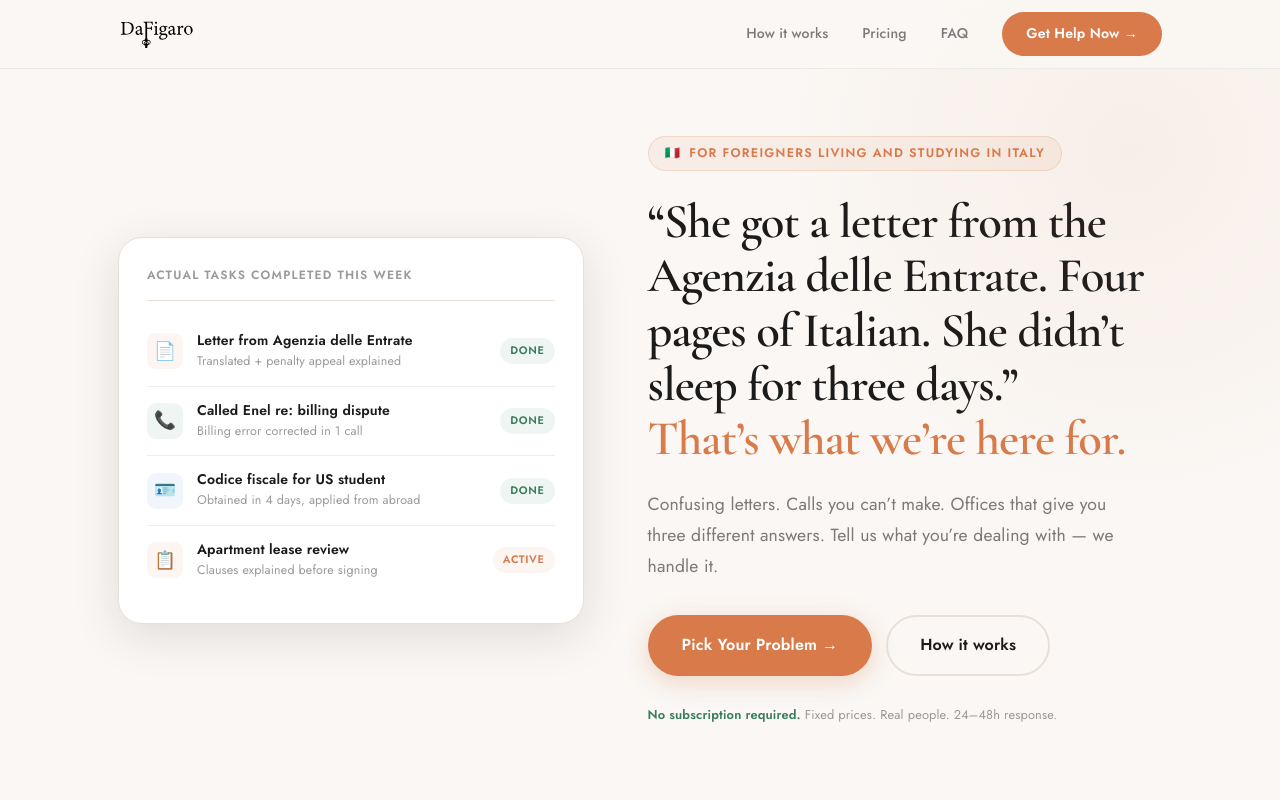
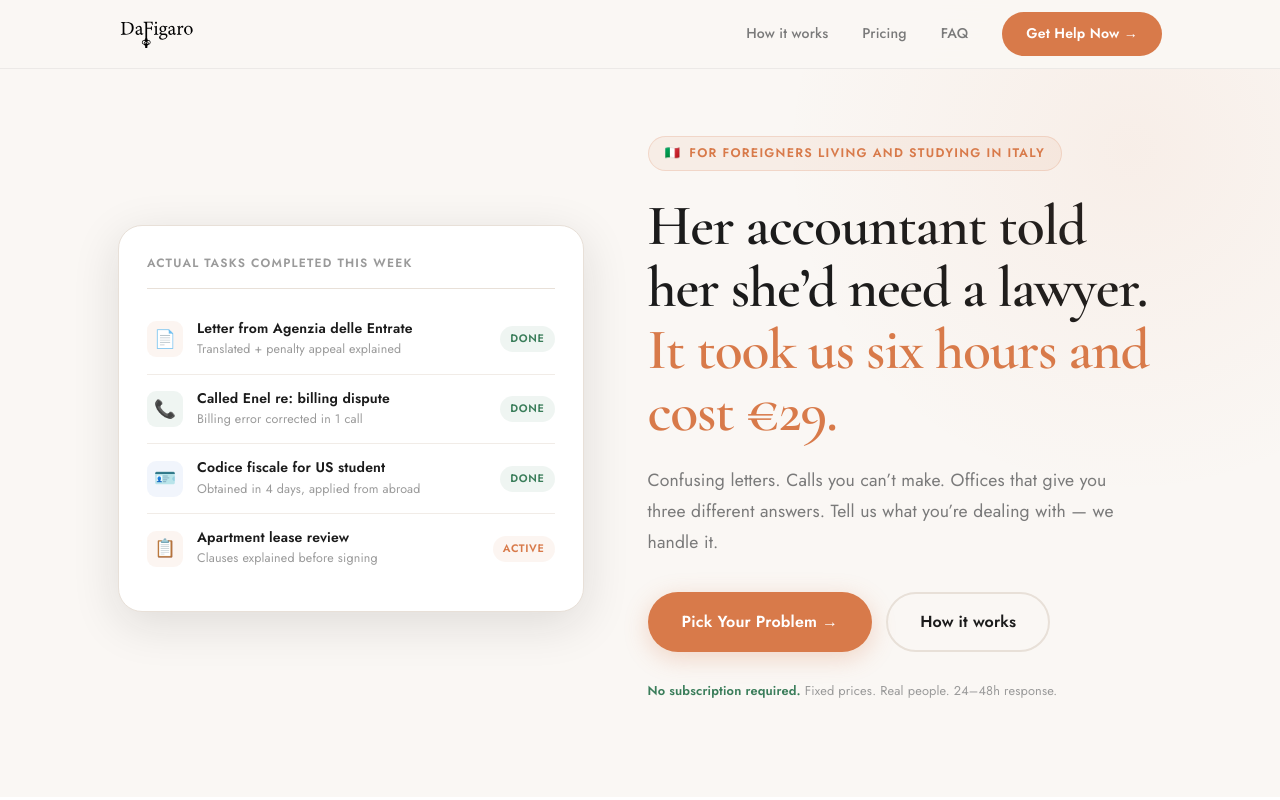
Before and after one commit to Sorvantis999/dafigaro, a Next.js app: page / in a window 1280 px wide. Shown: the top 800 px of the page. Built offline with nearby package versions, Linux system fonts and the light colour scheme.

Commit message:
Caples reversal headline: authority setup + surprising inversion

```diff
--- a/src/app/globals.css
+++ b/src/app/globals.css
@@ -346,9 +346,9 @@ h1, h2, h3, h4, h5 {
 
 .hero h1 {
   font-family: var(--font-display);
-  font-size: clamp(1.9rem, 3.8vw, 3.2rem);
-  font-weight: 600;
-  line-height: 1.12;
+  font-size: clamp(2.2rem, 4.5vw, 3.8rem);
+  font-weight: 600;
+  line-height: 1.08;
   color: var(--black);
   margin-bottom: 22px;
   letter-spacing: -0.02em;
--- a/src/app/page.tsx
+++ b/src/app/page.tsx
@@ -62,8 +62,8 @@ export default function Home() {
               </div>
 
               <h1>
-                &ldquo;She got a letter from the Agenzia delle Entrate. Four pages of Italian. She didn&rsquo;t sleep for three days.&rdquo;<br />
-                <em>That&rsquo;s what we&rsquo;re here for.</em>
+                Her accountant told her she&rsquo;d need a lawyer.<br />
+                <em>It took us six hours and cost €29.</em>
               </h1>
 
               <p className="hero-sub">
```
